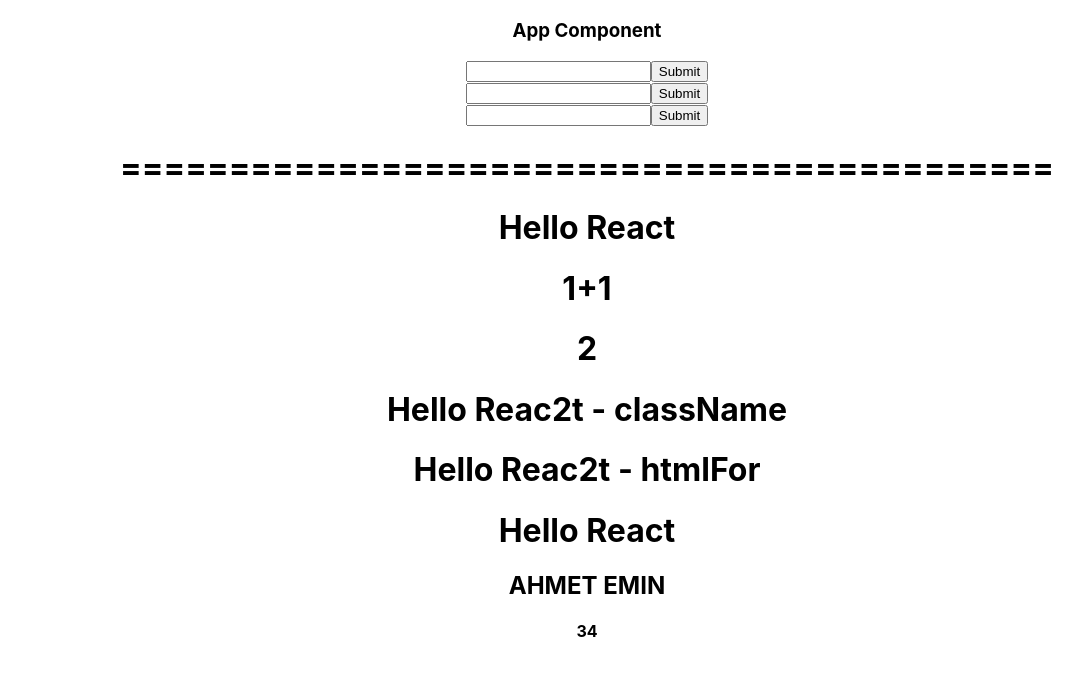
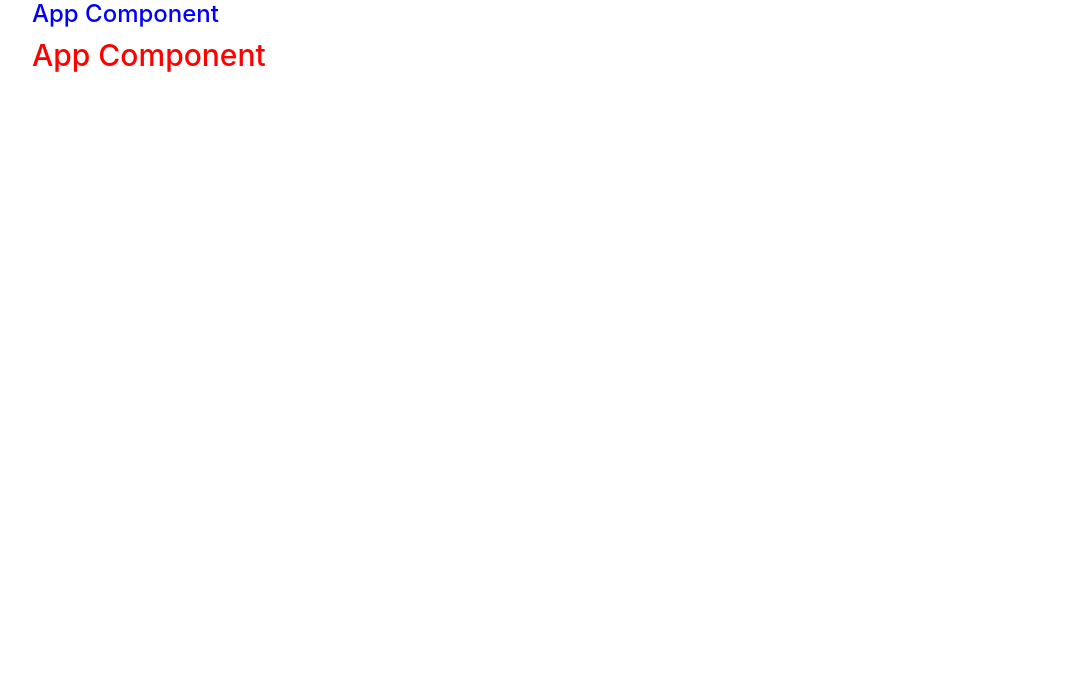
Before and after one commit to AhmetEminSaglik/React-Tutorial, a React (Create React App) app: page / in a window 1280 px wide. Shown: the top 676 px of the page, without its empty margins (53-1135 px from the left). Built offline with nearby package versions, Linux system fonts and the light colour scheme.

Commit message:
bootstrap is added

```diff
--- a/public/index.html
+++ b/public/index.html
@@ -1,20 +1,21 @@
 <!DOCTYPE html>
 <html lang="en">
+
 <head>
   <meta charset="utf-8" />
   <link rel="icon" href="%PUBLIC_URL%/favicon.ico" />
   <meta name="viewport" content="width=device-width, initial-scale=1" />
   <meta name="theme-color" content="#000000" />
-    <meta
-      name="description"
-      content="Web site created using create-react-app"
-    />
+  <meta name="description" content="Web site created using create-react-app" />
   <link rel="apple-touch-icon" href="%PUBLIC_URL%/logo192.png" />
   <!--
       manifest.json provides metadata used when your web app is installed on a
       user's mobile device or desktop. See https://developers.google.com/web/fundamentals/web-app-manifest/
     -->
   <link rel="manifest" href="%PUBLIC_URL%/manifest.json" />
+  <!-- Bootstrap -->
+  <link rel="stylesheet" href="https://cdn.jsdelivr.net/npm/bootstrap@4.0.0/dist/css/bootstrap.min.css"
+    integrity="sha384-Gn5384xqQ1aoWXA+058RXPxPg6fy4IWvTNh0E263XmFcJlSAwiGgFAW/dAiS6JXm" crossorigin="anonymous">
   <!--
       Notice the use of %PUBLIC_URL% in the tags above.
       It will be replaced with the URL of the `public` folder during the build.
@@ -26,6 +27,7 @@
     -->
   <title>React App</title>
 </head>
+
 <body>
   <noscript>You need to enable JavaScript to run this app.</noscript>
   <div id="root"></div>
@@ -40,4 +42,12 @@
       To create a production bundle, use `npm run build` or `yarn build`.
     -->
 </body>
+
+<script src="https://code.jquery.com/jquery-3.2.1.slim.min.js"
+  integrity="sha384-KJ3o2DKtIkvYIK3UENzmM7KCkRr/rE9/Qpg6aAZGJwFDMVNA/GpGFF93hXpG5KkN" crossorigin="anonymous"></script>
+<script src="https://cdn.jsdelivr.net/npm/popper.js@1.12.9/dist/umd/popper.min.js"
+  integrity="sha384-ApNbgh9B+Y1QKtv3Rn7W3mgPxhU9K/ScQsAP7hUibX39j7fakFPskvXusvfa0b4Q" crossorigin="anonymous"></script>
+<script src="https://cdn.jsdelivr.net/npm/bootstrap@4.0.0/dist/js/bootstrap.min.js"
+  integrity="sha384-JZR6Spejh4U02d8jOt6vLEHfe/JQGiRRSQQxSfFWpi1MquVdAyjUar5+76PVCmYl" crossorigin="anonymous"></script>
+
 </html>
--- a/src/App.css
+++ b/src/App.css
@@ -1,38 +1,3 @@
-.App {
-  text-align: center;
+.header {
+  color: blue;
 }
-
-.App-logo {
-  height: 40vmin;
-  pointer-events: none;
-}
-
-@media (prefers-reduced-motion: no-preference) {
-  .App-logo {
-    animation: App-logo-spin infinite 20s linear;
-  }
-}
-
-.App-header {
-  background-color: #282c34;
-  min-height: 100vh;
-  display: flex;
-  flex-direction: column;
-  align-items: center;
-  justify-content: center;
-  font-size: calc(10px + 2vmin);
-  color: white;
-}
-
-.App-link {
-  color: #61dafb;
-}
-
-@keyframes App-logo-spin {
-  from {
-    transform: rotate(0deg);
-  }
-  to {
-    transform: rotate(360deg);
-  }
-}
--- a/src/App.js
+++ b/src/App.js
@@ -1,26 +1,11 @@
 //import logo from './logo.svg';
 import "./App.css";
-import User from "./component/User.js";
 
 function App() {
-  const test = 34;
   return (
-    <div className="App">
-      <h3>App Component</h3>
-      <User />
-      <User />
-      <User />
-
-      <h1>===========================================</h1>
-      <h1>Hello React</h1>
-      <h1>1+1 </h1>
-      <h1>{1 + 1}</h1>
-
-      <h1 className="test">Hello Reac2t - className</h1>
-      <h1 htmlFor="test">Hello Reac2t - htmlFor</h1>
-      <h1>Hello React</h1>
-      <h2>{"Ahmet Emin".toUpperCase()}</h2>
-      <h4>{test}</h4>
+    <div className="container">
+      <h4 className="header"> App Component</h4>
+      <h4 style={{ color: "red", fontSize: "30px" }}> App Component</h4>
     </div>
   );
 }
```
Lines whose indentation alone changed are shown as unchanged.
